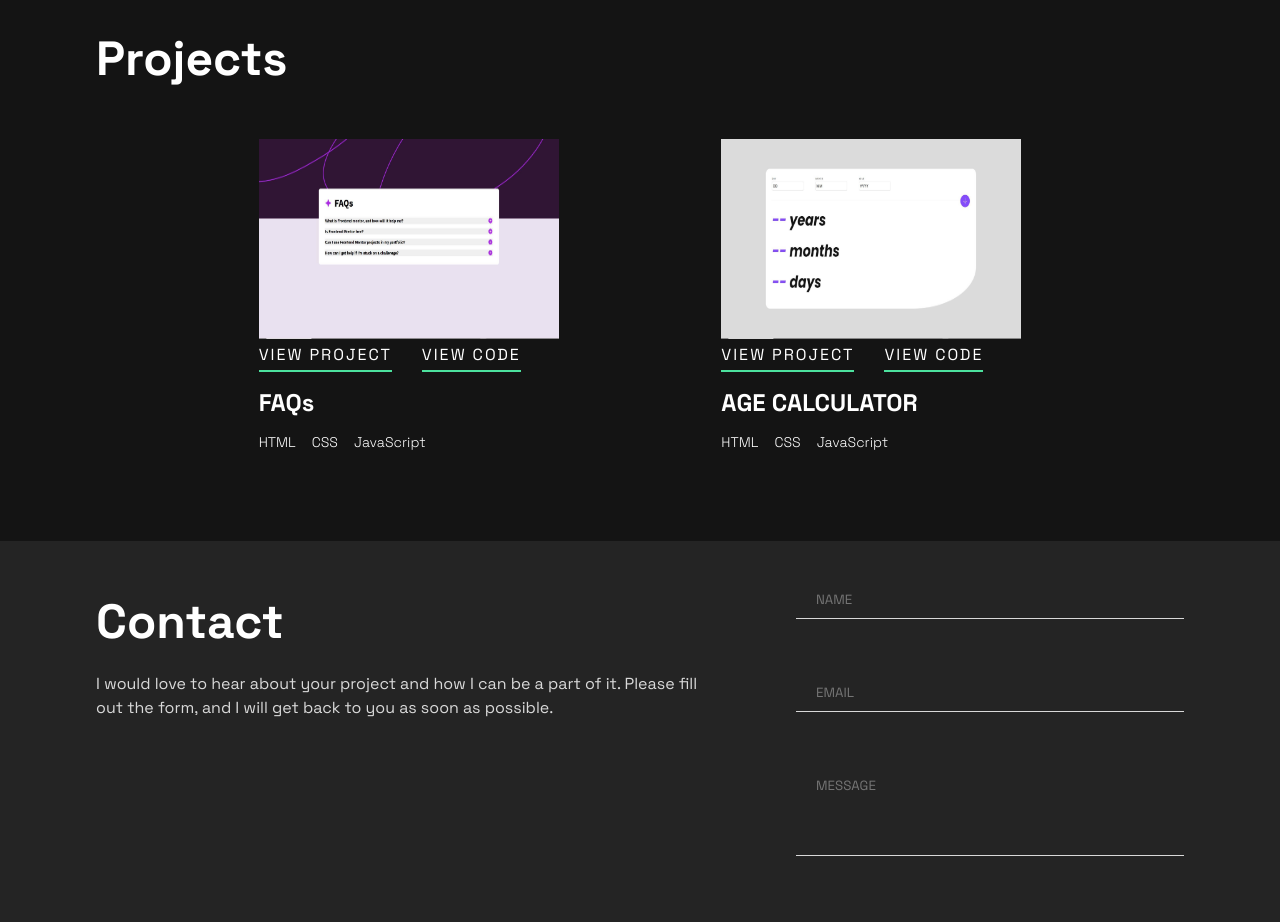
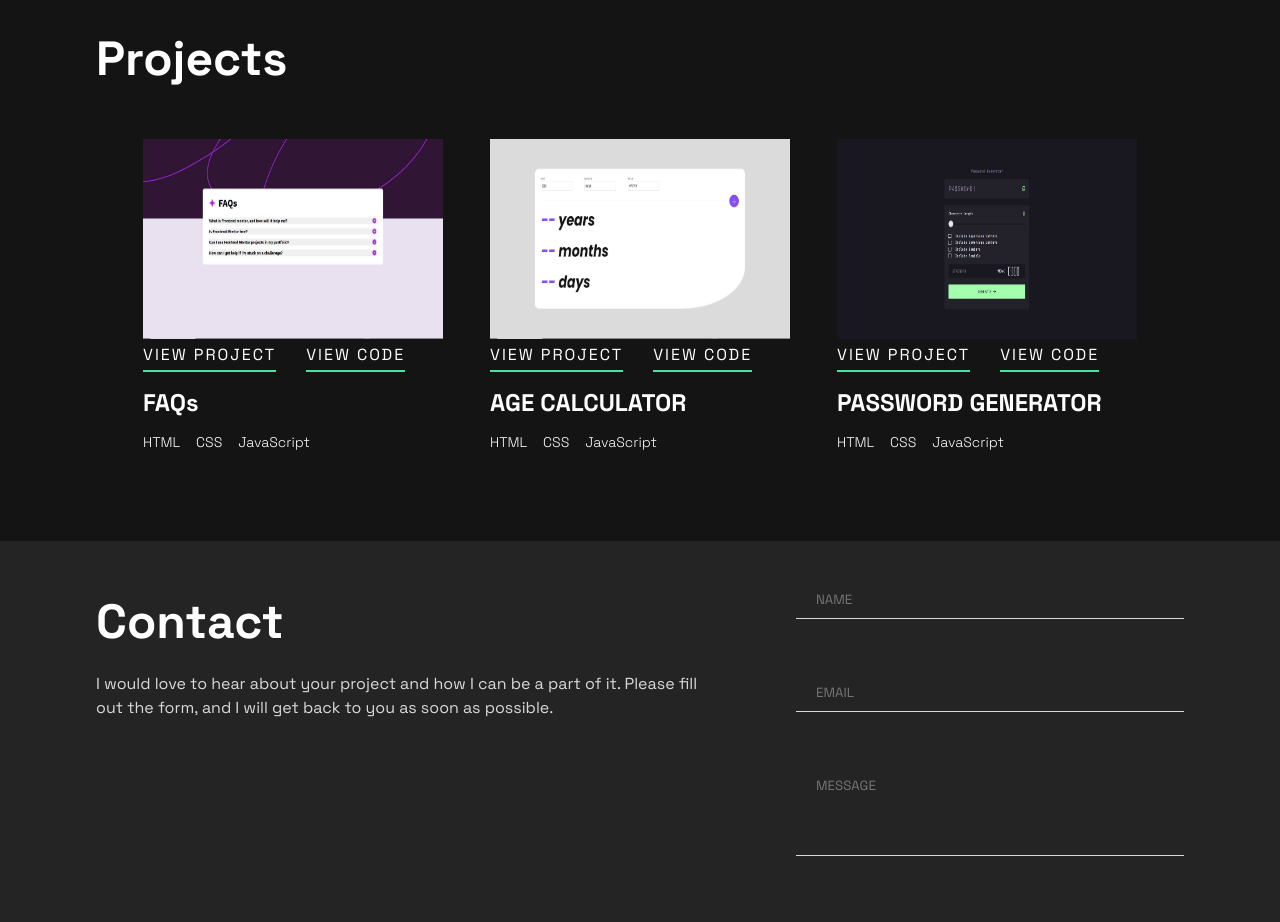
Before and after one commit to Manualliee/my-portfolio-2.0, a React (Vite) app: page / in a window 1280 px wide. Shown: the part 1300-2222 px from the top of the page. Built offline with nearby package versions, Linux system fonts and the light colour scheme.

Commit message:
added a new project

```diff
--- a/src/Projects.jsx
+++ b/src/Projects.jsx
@@ -1,5 +1,6 @@
 import faqProject from './assets/faq-project-screenshot.jpeg';
 import ageProject from './assets/age-calculator-screenshot.jpeg';
+import passwordProject from './assets/password-generator-screenshot.jpeg';
 
 export function Projects() {
     return (
@@ -62,6 +63,35 @@ export function Projects() {
                         <p>JavaScript</p>
                     </div>
                 </div>
+
+                <div className="project">
+                    <div className="img-container">
+                        <img
+                            src={passwordProject}
+                            alt='a screenshot of my project'
+                            width={'300px'}
+                            height={'200px'}
+                        />
+
+                        <div className="img-overlay">
+                            <a href="https://manualliee.github.io/password-generator/" target='_blank'>
+                                VIEW PROJECT
+                            </a>
+
+                            <a href="https://github.com/Manualliee/password-generator" target='_blank'>
+                                VIEW CODE
+                            </a>
+                        </div>
+                    </div>
+
+                    <h4>PASSWORD GENERATOR</h4>
+
+                    <div className="project-tec">
+                        <p>HTML</p>
+                        <p>CSS</p>
+                        <p>JavaScript</p>
+                    </div>
+                </div>
             </div>
         </>
     )
```
Also changed, not shown: src/assets/password-generator-screenshot.jpeg (added).
